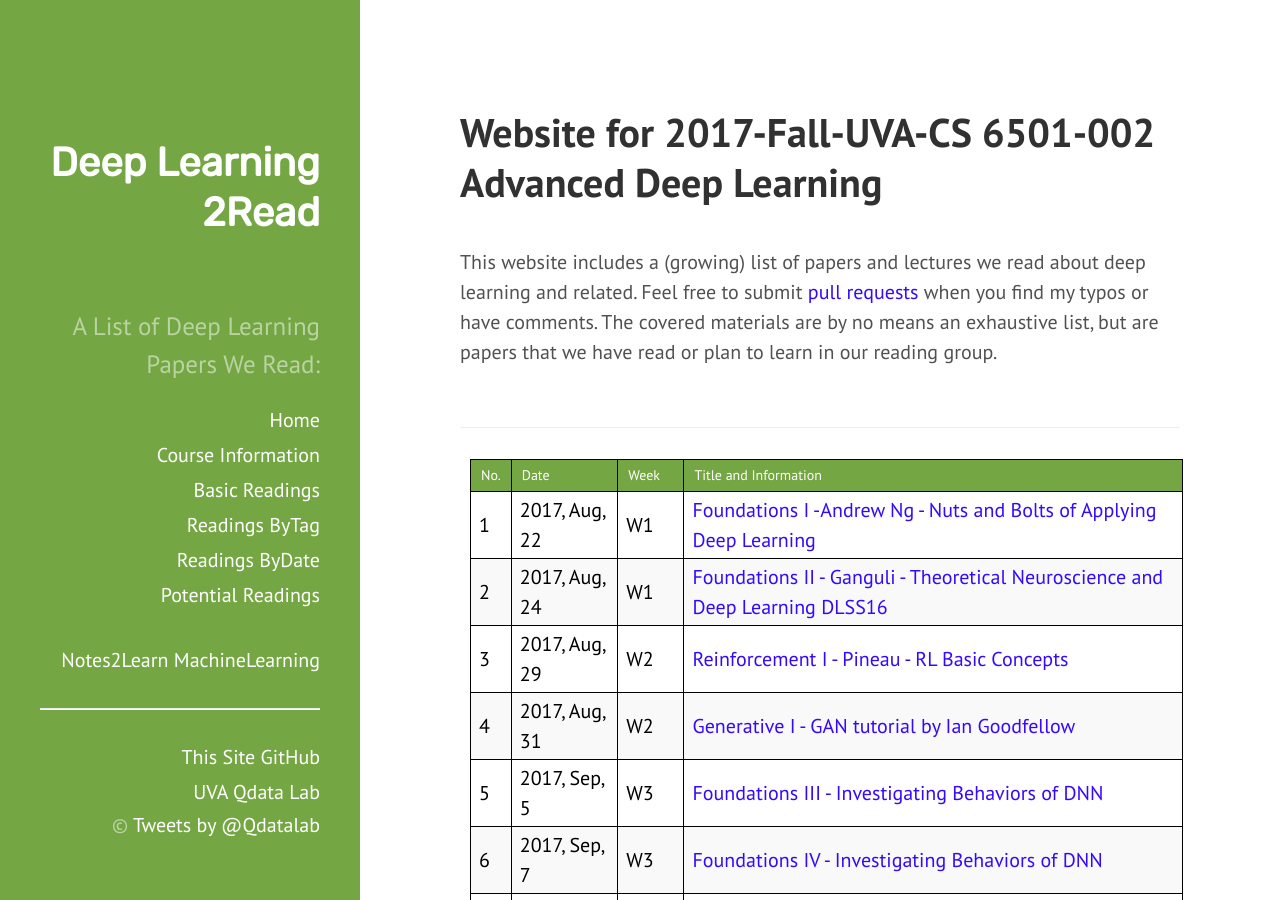
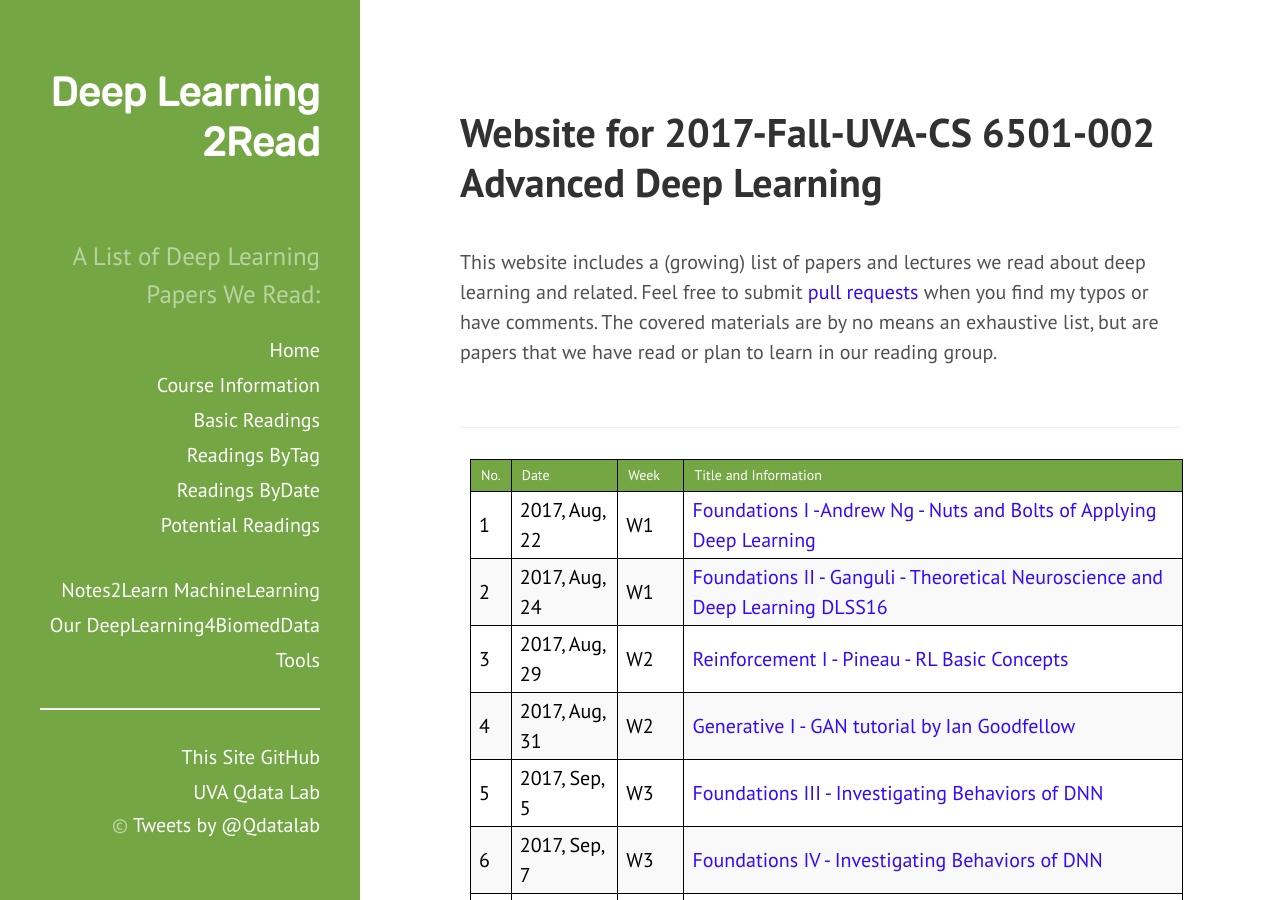
Before and after one commit to QData/deep2Read, a Jekyll site: the page built from index.html, in a window 1280 px wide and 900 px high. Built offline with Jekyll 4.4.1, drawn with Linux system fonts in a browser that asks for light colours.

Commit message:
add our https://qdata.github.io/deep4biomed-web// info

```diff
--- a/_includes/sidebar.html
+++ b/_includes/sidebar.html
@@ -28,6 +28,8 @@
       <br>
       <a class="sidebar-nav-item" href="http://www.cs.virginia.edu/yanjun/list2LearnLearning.htm"
       target="_blank" >Notes2Learn MachineLearning</a>
+      <a class="sidebar-nav-item" href="https://qdata.github.io/deep4biomed-web//"
+      target="_blank" >Our DeepLearning4BiomedData Tools</a>
       <hr>
       <a class="sidebar-nav-item" href="https://github.com/QData/deep2Read" target="_blank" >This Site GitHub</a>
       <a class="sidebar-nav-item" href="http://www.cs.virginia.edu/yanjun/" target="_blank" >UVA Qdata Lab</a>
```
